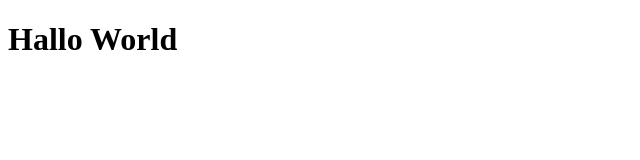
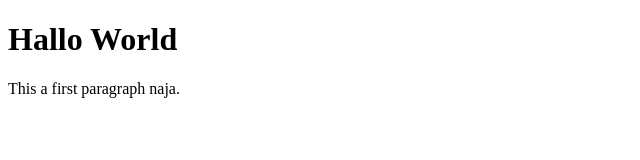
Before and after one commit to Apichat16607/hello_world, a plain HTML site: page index.html in a window 1280 px wide. Shown: the whole page, without its empty margins (0-640 px from the left). Drawn offline with Linux system fonts and the light colour scheme.

Commit message:
Add a first paragraph

```diff
--- a/index.html
+++ b/index.html
@@ -7,5 +7,6 @@
 </head>
 <body>
 	<h1>Hallo World</h1>
+	<p>This a first paragraph naja.</p>
 </body>
 </html>
```
